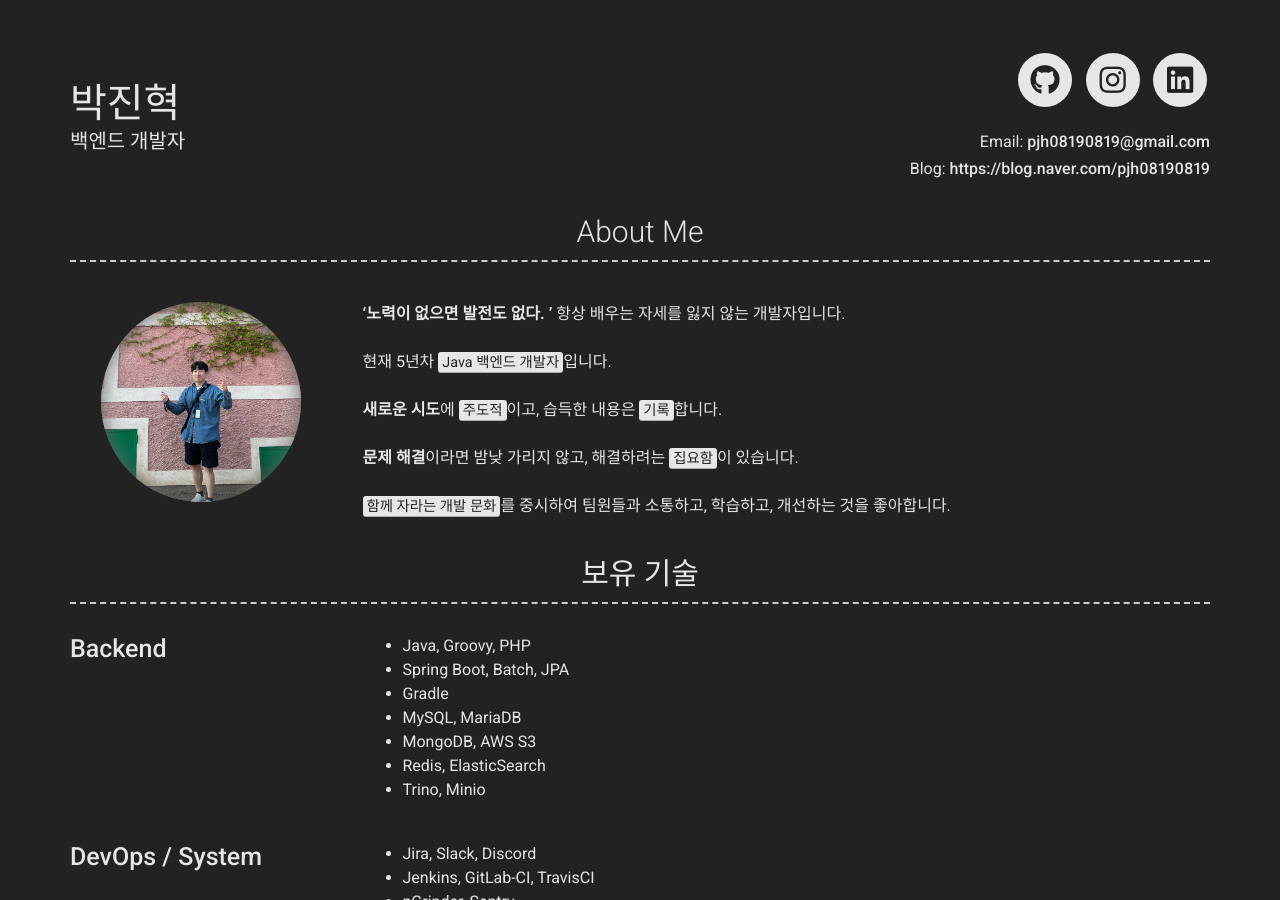
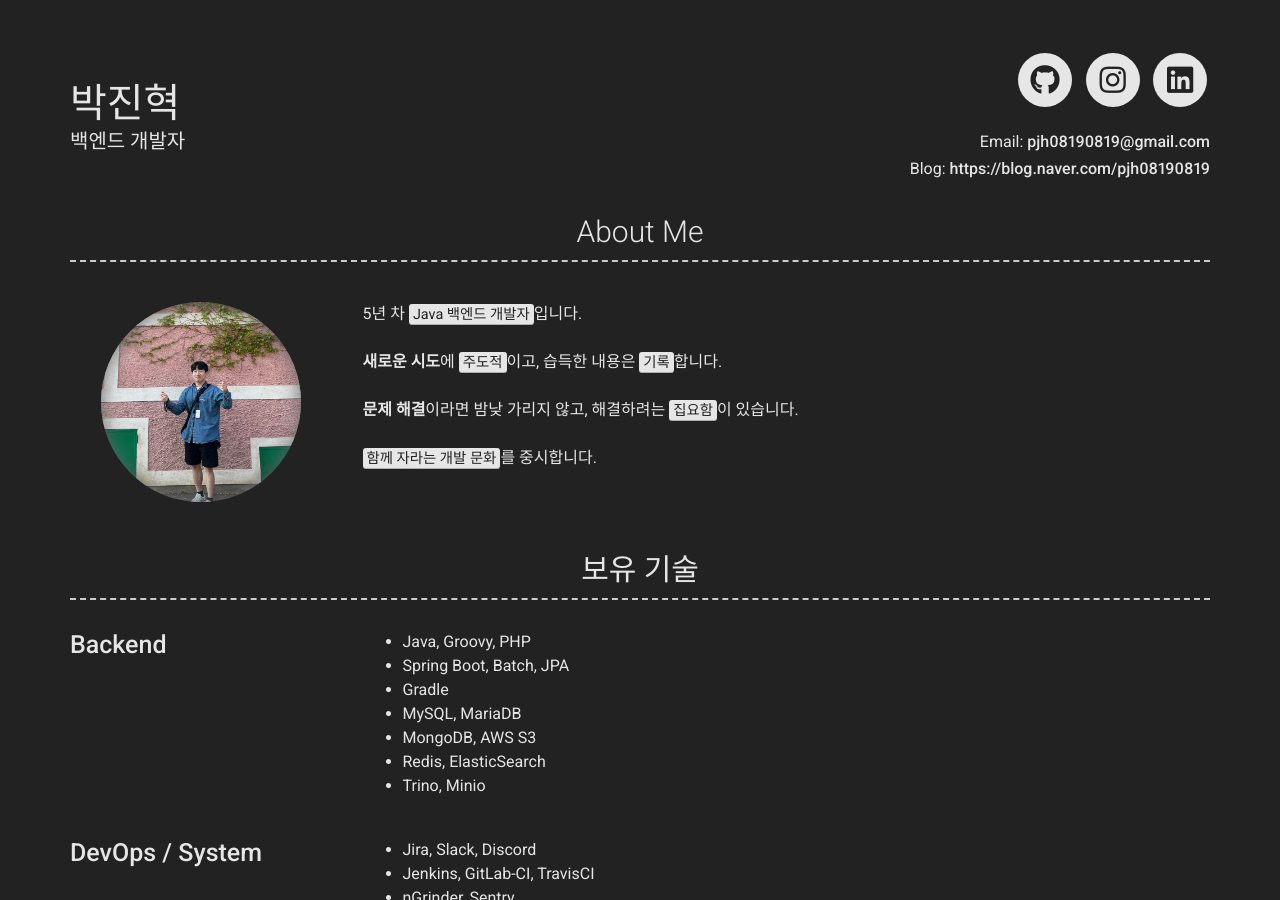
Before and after one commit to JinHyukParkk/JinHyukParkk.github.io, a Jekyll site: the page built from index.md, in a window 1280 px wide and 900 px high. Built offline with Jekyll 4.4.1, drawn with Linux system fonts in a browser that asks for light colours; nearby versions of some CDN libraries.

Commit message:
update about

```diff
--- a/_config.yml
+++ b/_config.yml
@@ -33,15 +33,13 @@ instagram_username: hyuk_eea
 # about_title: About Me (Use this to override about section title)
 about_profile_image: images/hyuk2.jpeg
 about_content: | # this will include new lines to allow paragraphs
-  **'노력이 없으면 발전도 없다. ’** 항상 배우는 자세를 잃지 않는 개발자입니다.<br/>
-  <br/>
-  현재 5년차 <mark>Java 백엔드 개발자</mark>입니다.<br/>
+  5년 차 <mark>Java 백엔드 개발자</mark>입니다.<br/>
   <br/>
   **새로운 시도**에 <mark>주도적</mark>이고, 습득한 내용은 <mark>기록</mark>합니다. <br/>
   <br/>
   **문제 해결**이라면 밤낮 가리지 않고, 해결하려는 <mark>집요함</mark>이 있습니다. <br/>
   <br/>
-  <mark>함께 자라는 개발 문화</mark>를 중시하여 팀원들과 소통하고, 학습하고, 개선하는 것을 좋아합니다.
+  <mark>함께 자라는 개발 문화</mark>를 중시합니다.
 
 #You can even add paragraphs by using empty lines like this and add anything else [markdown](https://www.markdownguide.org/getting-started#what-is-markdown) supports such as
 #    - Lists
```
